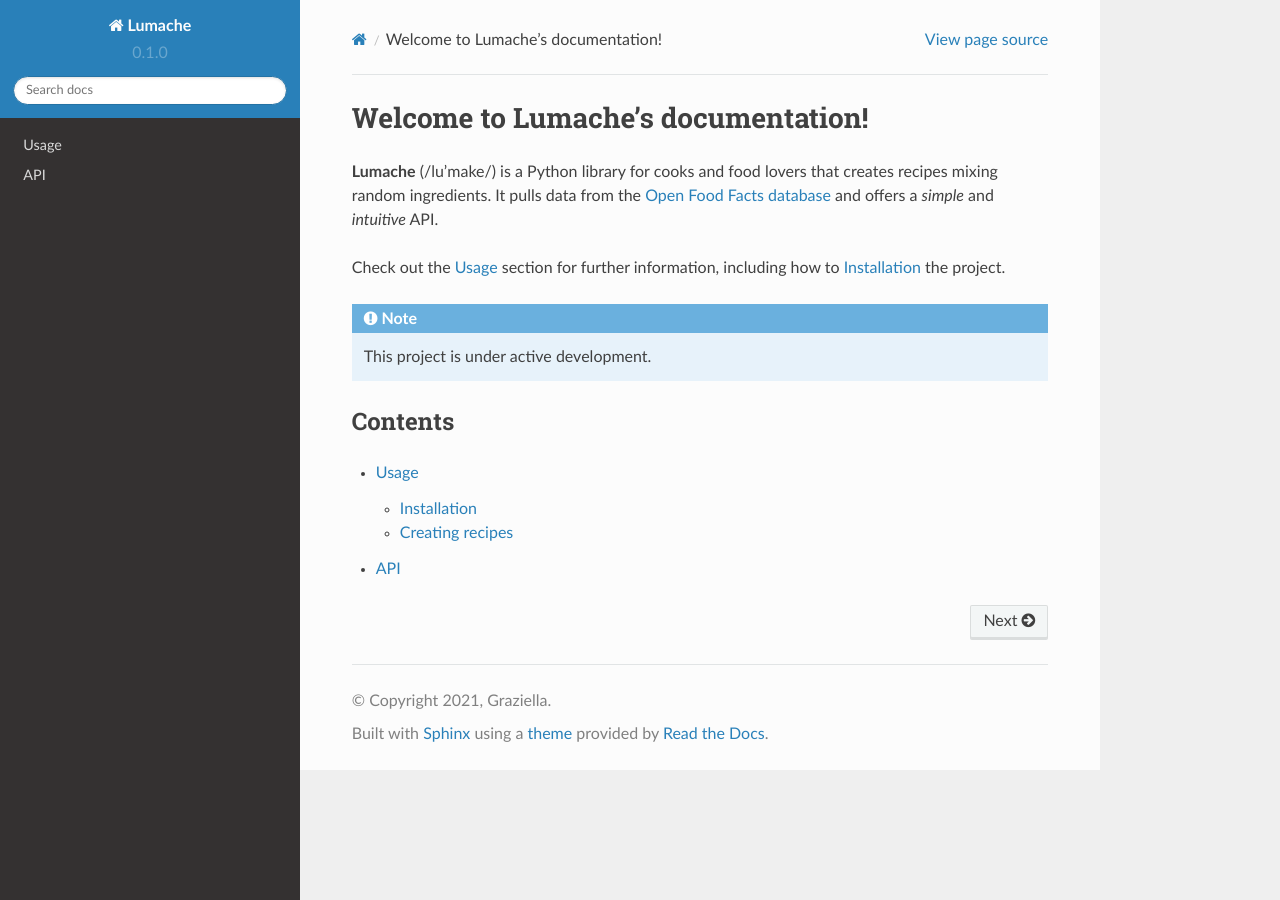
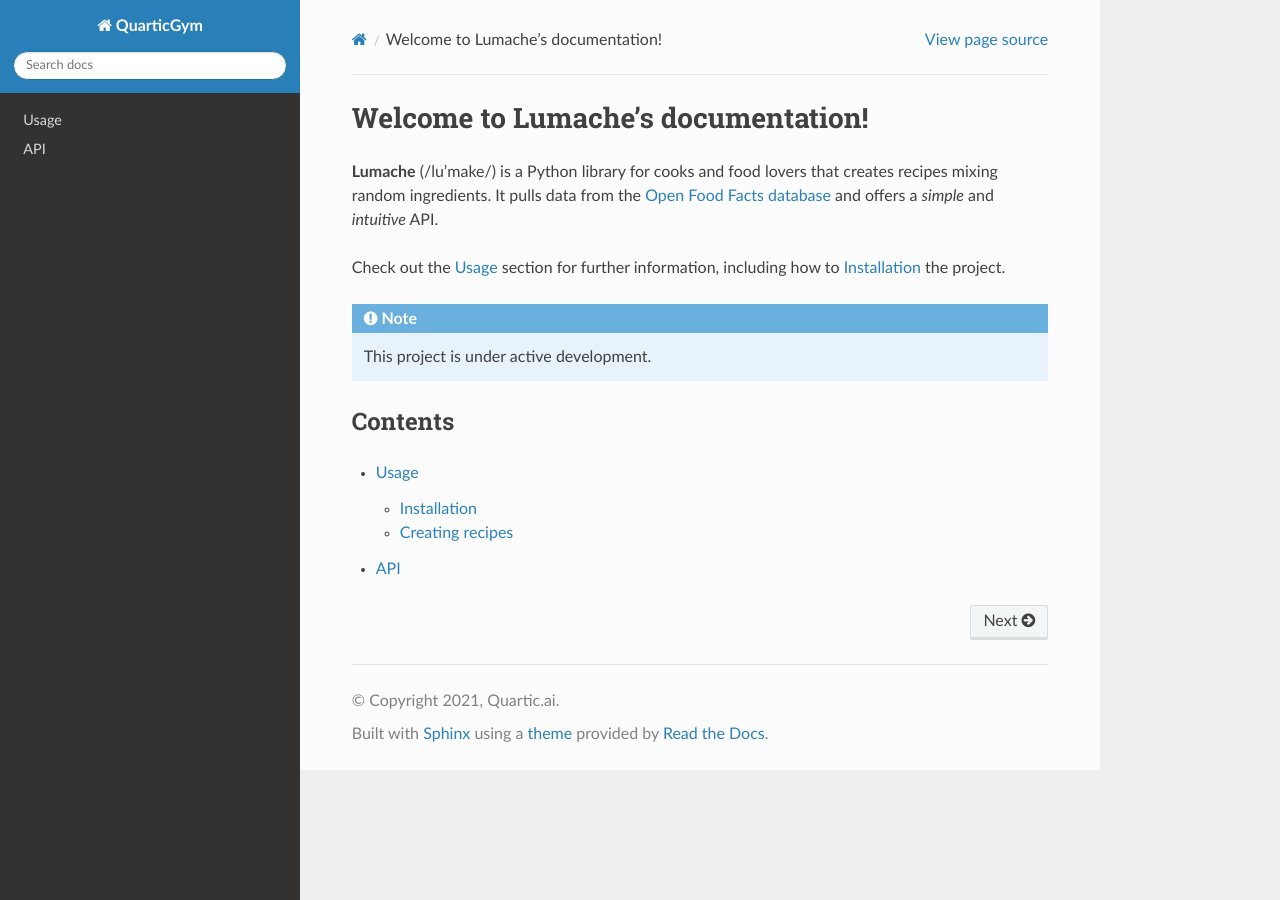
Before and after one commit to Mohan-Zhang-u/readthedocstryout, a Sphinx documentation site: the page built from docs/source/index.rst, in a window 1280 px wide. Built offline with Sphinx 7.4.7 and the Read the Docs theme 2.0.0, drawn with Linux system fonts in a browser that asks for light colours.

Commit message:
first commit, change tags

```diff
--- a/docs/source/conf.py
+++ b/docs/source/conf.py
@@ -2,12 +2,13 @@
 
 # -- Project information
 
-project = 'Lumache'
-copyright = '2021, Graziella'
-author = 'Graziella'
+project = 'QuarticGym'
+copyright = '2021, Quartic.ai'
+author = 'Mohan Zhang'
 
-release = '0.1'
-version = '0.1.0'
+release = 'latest'
+# release = '0.1'
+# version = '0.1.0'
 
 # -- General configuration
 
```
